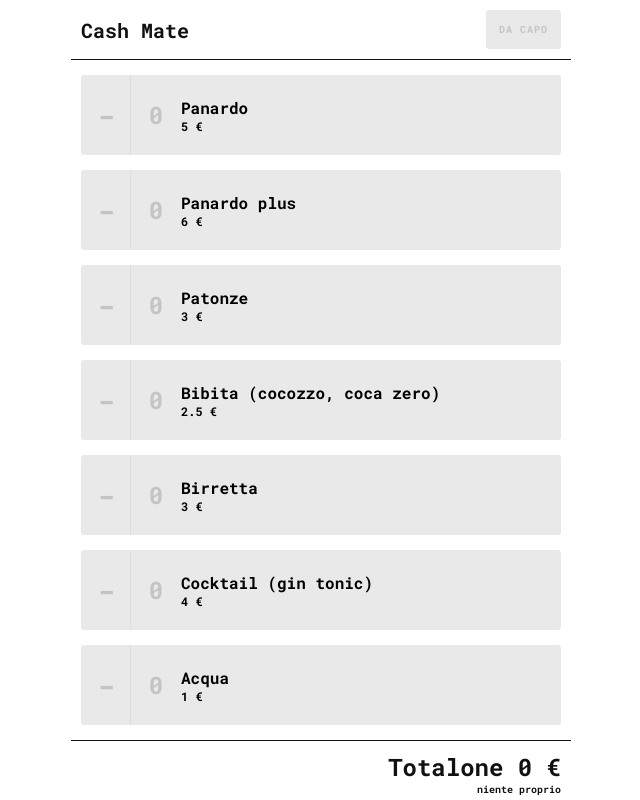
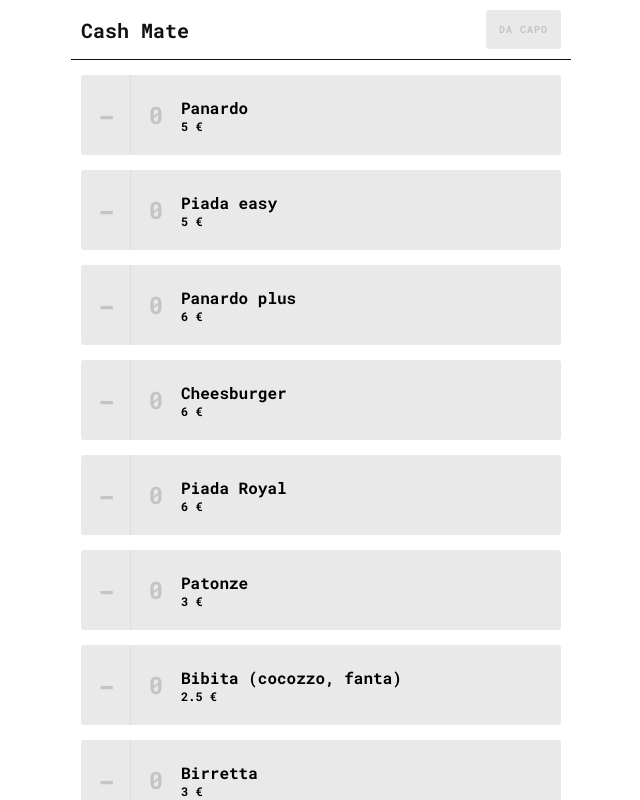
Before and after one commit to finoz/cash-mate, a React (Create React App) app: page / in a window 1280 px wide. Shown: the top 800 px of the page, without its empty margins (319-959 px from the left). Built offline with nearby package versions, Linux system fonts and the light colour scheme.

Commit message:
cambio menu

```diff
--- a/src/App.js
+++ b/src/App.js
@@ -8,9 +8,27 @@ const itemList = [
     price: 5.0,
   },
   {
+    id: "piada-base",
+    name: "Piada easy",
+    notes: "Con prosciutto cotto o salame",
+    price: 5.0,
+  },
+  {
     id: "panardo-plus",
     name: "Panardo plus",
-    notes: "Aggiunta di verdure (cipolle, peperoni)",
+    notes: "Aggiunta di verdure (cipolle, peperoni, zucchine)",
+    price: 6,
+  },
+  {
+    id: "burger",
+    name: "Cheesburger",
+    notes: "Burger 200g, ceddar, pomodoro, insalata",
+    price: 6,
+  },
+  {
+    id: "piada-royal",
+    name: "Piada Royal",
+    notes: "Crudo e squacquerone",
     price: 6,
   },
   {
@@ -20,18 +38,13 @@ const itemList = [
   },
   {
     id: "bibita",
-    name: "Bibita (cocozzo, coca zero)",
+    name: "Bibita (cocozzo, fanta)",
     price: 2.5,
   },
   {
     id: "birretta",
     name: "Birretta",
     price: 3.0,
-  },
-  {
-    id: "cocktail",
-    name: "Cocktail (gin tonic)",
-    price: 4,
   },
   {
     id: "acqua",
--- a/src/index.css
+++ b/src/index.css
@@ -131,7 +131,10 @@ body, #root {
 }
 
 .item.item--used.item--panardo,
-.item.item--used.item--panardo-plus {
+.item.item--used.item--panardo-plus,
+.item.item--used.item--piada-base,
+.item.item--used.item--piada-royal,
+.item.item--used.item--burger {
   background-color: var(--color-bg-red);
 }
 .item.item--used.item--patonze {
```
Also changed, not shown: 1 other file (tests, documents, lock files or other folders).
